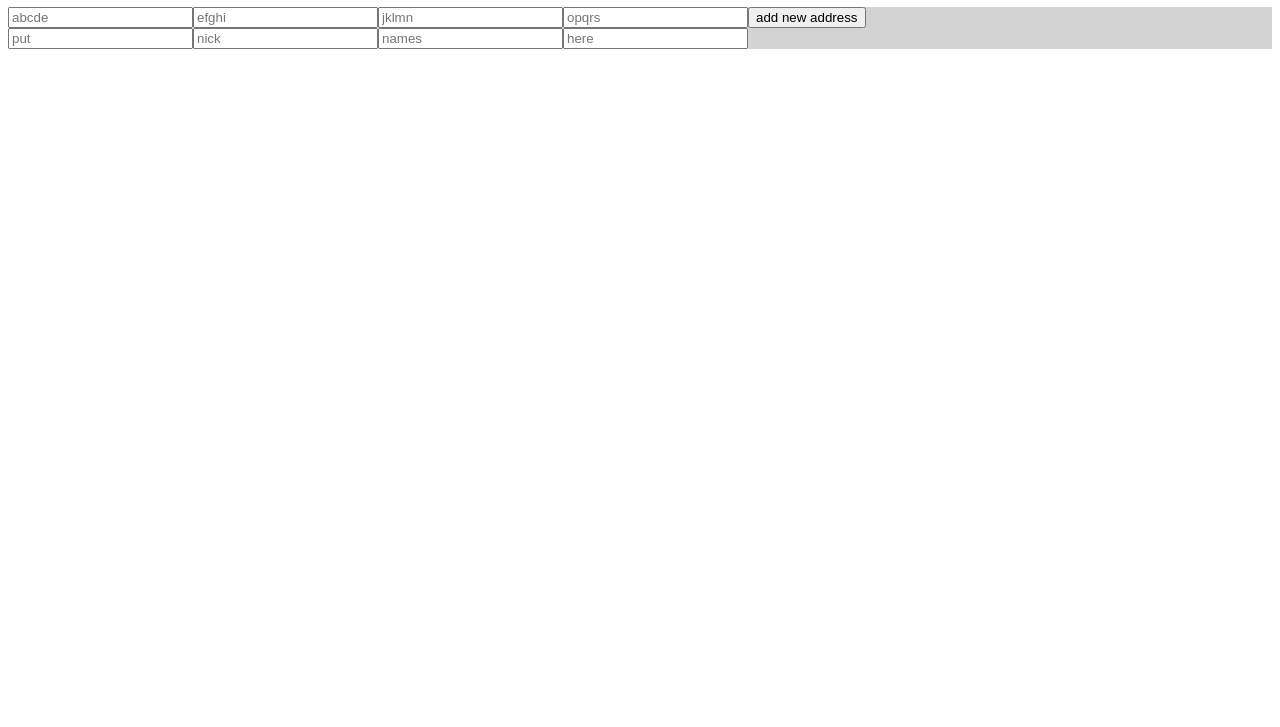
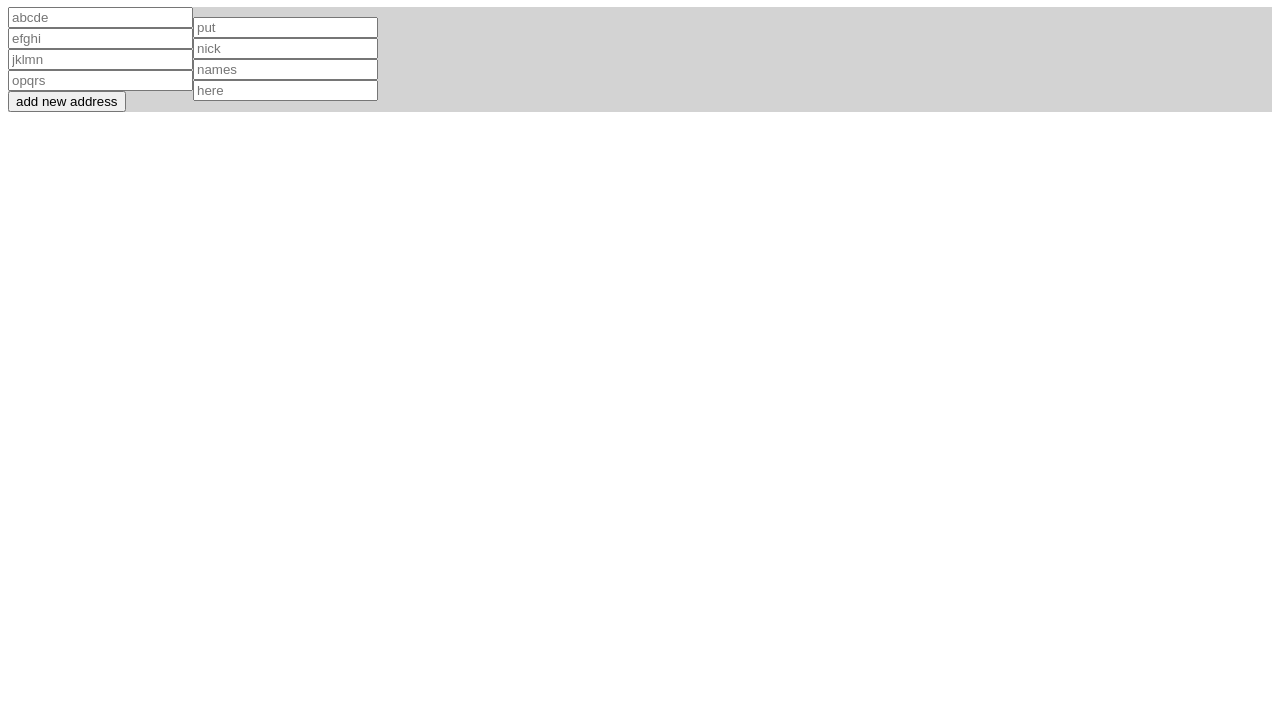
Before and after one commit to nixorokish/deployment, a website: page index.html in a window 1280 px wide. Shown: the part 73-800 px from the top of the page. Drawn offline with Linux system fonts and the light colour scheme.

Commit message:
html file

```diff
--- a/index.html
+++ b/index.html
@@ -9,15 +9,15 @@
 </head>
 <body>
     <h1>addresses to track</h1>
-    <div>
-        <form class="inputs">
+    <div class="inputs">
+        <form class="addressInputs">
             <input type="text" placeholder="abcde"><br>
             <input type="text" placeholder="efghi"><br>
             <input type="text" placeholder="jklmn"><br>
             <input type="text" placeholder="opqrs"><br>
             <button type="button">add new address</button>
         </form>
-        <form class="inputs">
+        <form class="nicknameInputs">
             <input type="text" placeholder="put"><br>
             <input type="text" placeholder="nick"><br>
             <input type="text" placeholder="names"><br>
--- a/public/styles.css
+++ b/public/styles.css
@@ -2,7 +2,7 @@ h1 {
     color:red;
 }
 
-form.inputs {
+div.inputs {
     display:flex;
     align-items:center;
     background: lightgray
```
